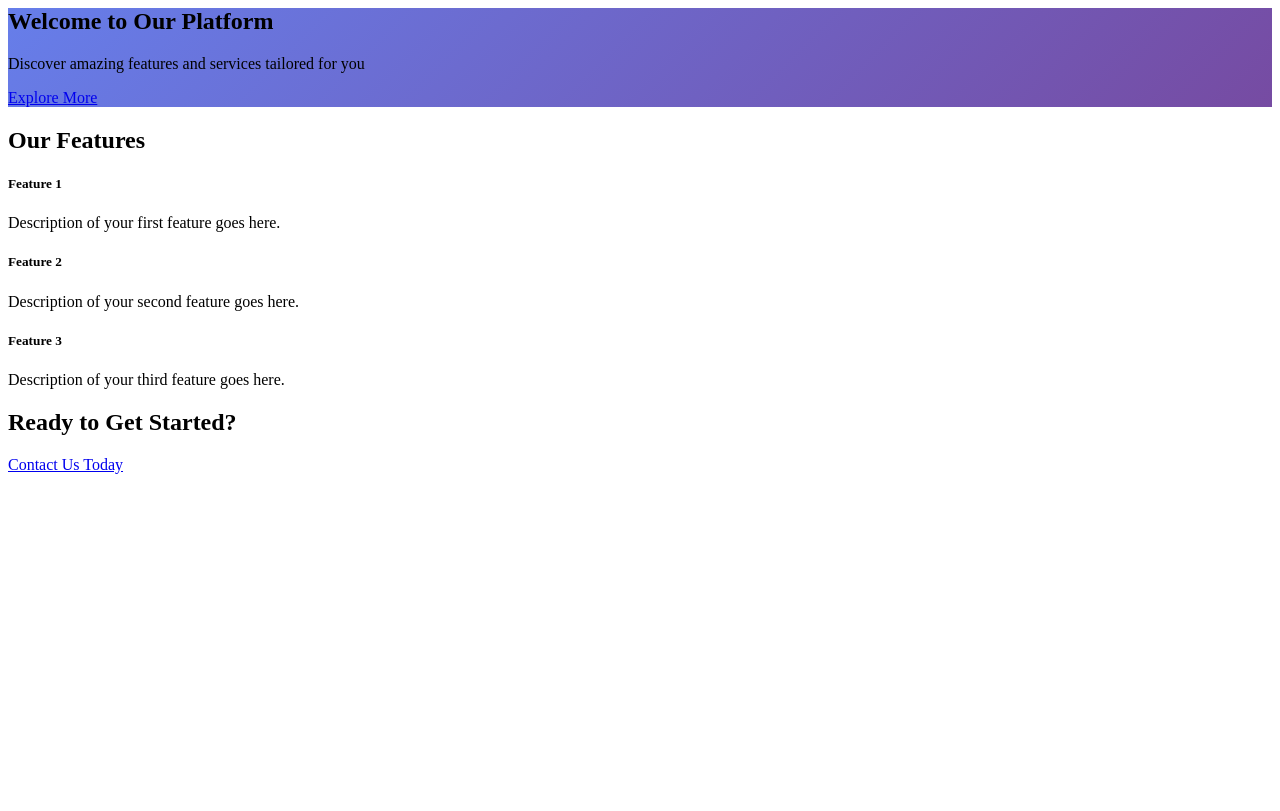
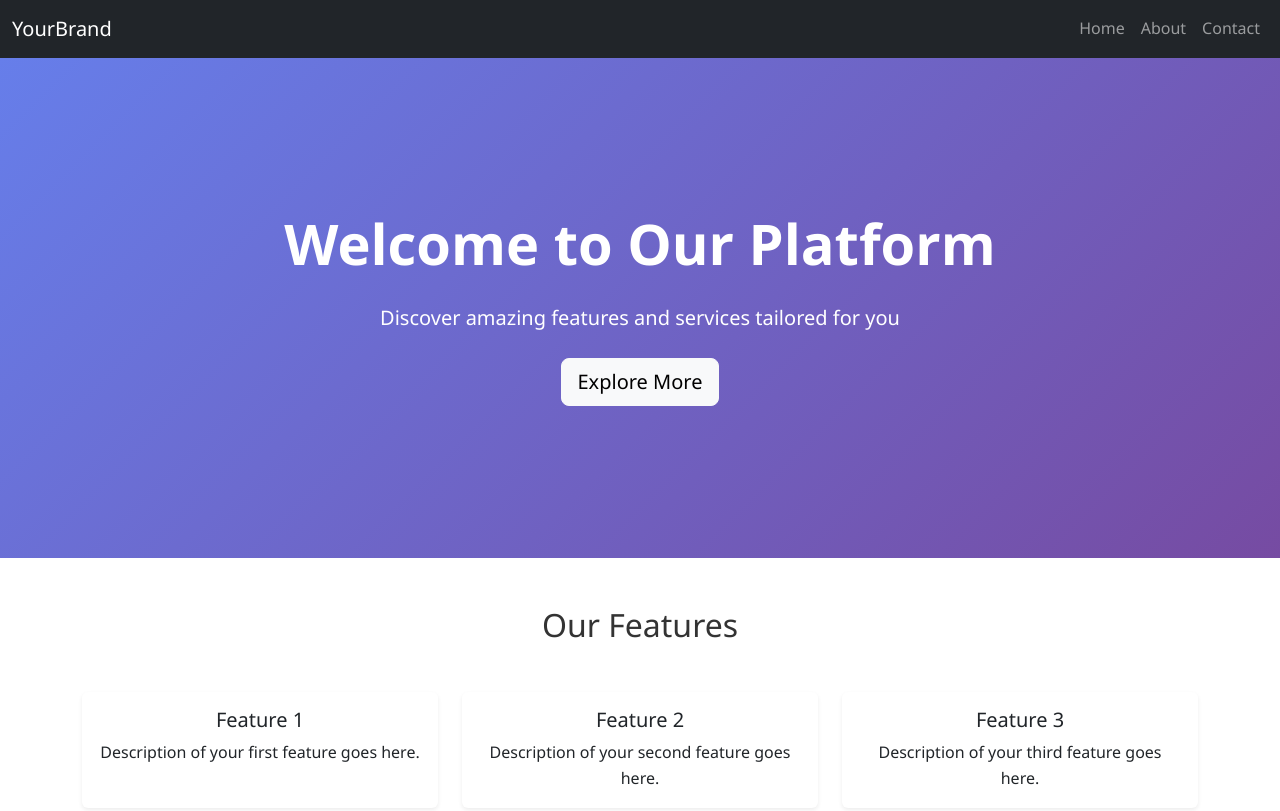
Before and after one commit to madhurimadhuu/bootstrap5-ui-project, a plain HTML site: page bootstrap5-ui-project/index.html in a window 1280 px wide. Shown: the top 811 px of the page. Drawn offline with nearby package versions, Linux system fonts and the light colour scheme.

Commit message:
Refactor index.html structure and add footer

```diff
--- a/bootstrap5-ui-project/index.html
+++ b/bootstrap5-ui-project/index.html
@@ -1,3 +1,33 @@
+<!DOCTYPE html>
+<html lang="en">
+<head>
+    <meta charset="UTF-8">
+    <meta name="viewport" content="width=device-width, initial-scale=1.0">
+    <title>Your Site Name</title>
+    <!-- Bootstrap 5 CSS via CDN -->
+    <link href="https://cdn.jsdelivr.net/npm/bootstrap@5.3.0/dist/css/bootstrap.min.css" rel="stylesheet">
+    <link rel="stylesheet" href="assets/css/style.css">
+</head>
+<body>
+    <!-- Navigation -->
+    <nav class="navbar navbar-expand-lg navbar-dark bg-dark">
+        <div class="container-fluid">
+            <a class="navbar-brand" href="index.html">YourBrand</a>
+            <button class="navbar-toggler" type="button" data-bs-toggle="collapse" data-bs-target="#navbarNav">
+                <span class="navbar-toggler-icon"></span>
+            </button>
+            <div class="collapse navbar-collapse" id="navbarNav">
+                <ul class="navbar-nav ms-auto">
+                    <li class="nav-item"><a class="nav-link active" href="index.html">Home</a></li>
+                    <li class="nav-item"><a class="nav-link" href="about.html">About</a></li>
+                    <li class="nav-item"><a class="nav-link" href="contact.html">Contact</a></li>
+                </ul>
+            </div>
+        </div>
+    </nav>
+
+    <!-- Main Content -->
+    <main>
         <!-- Hero Section -->
         <section class="hero bg-primary text-white text-center py-5" style="background: linear-gradient(135deg, #667eea 0%, #764ba2 100%);">
             <div class="container">
@@ -47,3 +77,16 @@
                 <a href="contact.html" class="btn btn-primary btn-lg">Contact Us Today</a>
             </div>
         </section>
+    </main>
+
+    <!-- Footer -->
+    <footer class="bg-dark text-white text-center py-4 mt-5">
+        <p>&copy; 2025 Your Brand. All rights reserved.</p>
+    </footer>
+
+    <!-- Bootstrap 5 JS Bundle -->
+    <script src="https://cdn.jsdelivr.net/npm/bootstrap@5.3.0/dist/js/bootstrap.bundle.min.js"></script>
+    <!-- Your Custom Script -->
+    <script src="assets/js/script.js"></script>
+</body>
+</html>
```
Lines whose indentation alone changed are shown as unchanged.
